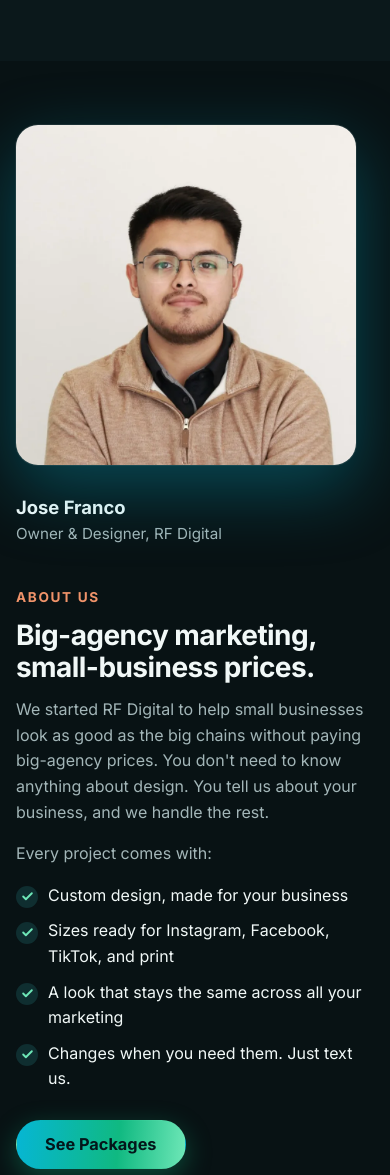
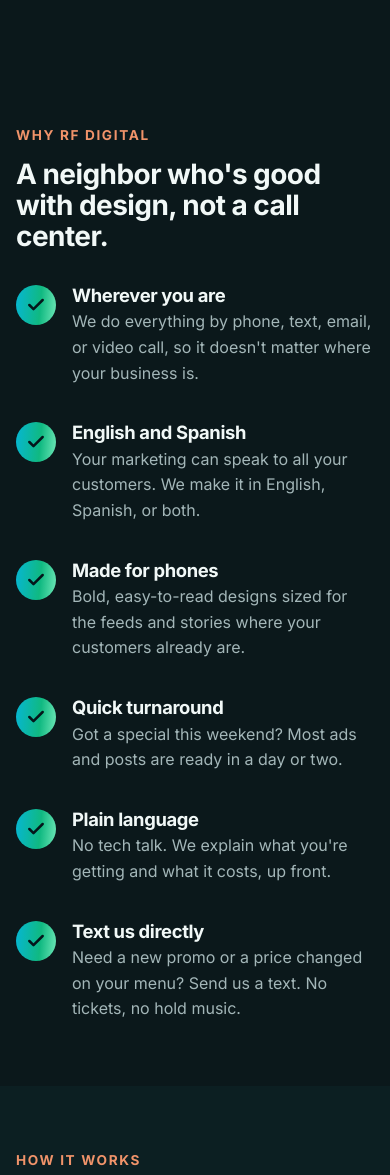
Before and after one commit to Jose-Franco22/rf-digital, a plain HTML site: page index.html in a window 390 px wide. Shown: the part 8548-9723 px from the top of the page. Drawn offline with Linux system fonts and the light colour scheme.

Commit message:
Remove the About section from the homepage
Drops the owner/About section along with its nav and footer links,
Spanish translations, styles, and scroll-reveal selector.

Co-Authored-By: Claude Opus 5.5 <noreply@anthropic.com>

```diff
--- a/assets/css/styles.css
+++ b/assets/css/styles.css
@@ -261,20 +261,6 @@ p { margin: 0 0 1em; }
 .card-links a:last-child { color: var(--slate); }
 .card-links .icon { width: 16px; height: 16px; }
 
-/* About */
-.about-grid { display: grid; grid-template-columns: .8fr 1.2fr; gap: 64px; align-items: center; }
-.owner { margin: 0; }
-.owner-photo {
-  aspect-ratio: 1 / 1; max-width: 440px; border-radius: var(--radius-lg); position: relative; overflow: hidden;
-  background: var(--brand-light);
-  box-shadow: 0 0 0 1px rgba(255,255,255,.08), 0 24px 70px var(--glow-a);
-}
-.owner-photo img { position: absolute; inset: 0; width: 100%; height: 100%; object-fit: cover; }
-.owner figcaption { margin-top: 28px; display: flex; flex-direction: column; }
-.owner figcaption b { font-family: var(--font-heading); font-size: 1.15rem; }
-.owner figcaption span { color: var(--slate); font-size: .95rem; }
-.about-copy > p:not(.eyebrow) { color: var(--slate); }
-
 .checklist { list-style: none; padding: 0; margin: 0 0 28px; }
 .checklist li { position: relative; padding-left: 32px; margin-bottom: 10px; }
 .checklist li::before {
@@ -456,8 +442,7 @@ p { margin: 0 0 1em; }
   .nav a:not(.btn)::after { display: none; }
   .nav-cta-mobile { display: flex; margin-top: 16px; }
   .header-actions { margin-left: auto; }
-  .about-grid, .contact-grid { grid-template-columns: 1fr; gap: 40px; }
-  .owner { max-width: 340px; }
+  .contact-grid { grid-template-columns: 1fr; gap: 40px; }
   .steps { grid-template-columns: 1fr; }
 }
 
--- a/assets/js/i18n.js
+++ b/assets/js/i18n.js
@@ -5,7 +5,6 @@ window.RF_ES = {
   "nav.services": "Servicios",
   "nav.pricing": "Paquetes",
   "nav.work": "Trabajos",
-  "nav.about": "Nosotros",
   "nav.faq": "Preguntas",
   "nav.contact": "Contacto",
   "cta.call": "Llama o manda texto",
@@ -31,15 +30,6 @@ window.RF_ES = {
   "svc.eyebrow": "Lo que hacemos",
   "svc.title": "Que te noten los clientes que pasan de largo.",
   "svc.lead": "La mayoría de la gente decide dónde comer o comprar desde su celular. Si tus publicaciones, anuncios y menú no llaman la atención, se van con el siguiente. Hacemos el marketing que los trae a tu negocio.",
-  "about.role": "Dueño y diseñador, RF Digital",
-  "about.eyebrow": "Sobre nosotros",
-  "about.title": "Marketing de agencia grande, a precio de negocio pequeño.",
-  "about.p1": "Empezamos RF Digital para que los negocios pequeños se vean tan bien como las grandes cadenas sin pagar precios de agencia grande. No necesitas saber nada de diseño. Tú nos cuentas de tu negocio y nosotros nos encargamos del resto.",
-  "about.p2": "Cada proyecto incluye:",
-  "about.l1": "Diseño a la medida de tu negocio",
-  "about.l2": "Tamaños listos para Instagram, Facebook, TikTok e impresión",
-  "about.l3": "Un estilo igual en todo tu marketing",
-  "about.l4": "Cambios cuando los necesites. Solo mándanos un texto.",
   "why.eyebrow": "Por qué RF Digital",
   "why.title": "Un vecino que sabe de diseño, no un call center.",
   "why.1.t": "Estés donde estés",
--- a/assets/js/main.js
+++ b/assets/js/main.js
@@ -42,7 +42,7 @@
 
   // Fade sections in as they scroll into view
   if ('IntersectionObserver' in window) {
-    var targets = document.querySelectorAll('.section-head, .card, .why, .steps li, .work-card, .price-card, .menu-pricing, .about-grid > *, .contact-grid > *');
+    var targets = document.querySelectorAll('.section-head, .card, .why, .steps li, .work-card, .price-card, .menu-pricing, .contact-grid > *');
     var io = new IntersectionObserver(function (entries) {
       entries.forEach(function (en) {
         if (en.isIntersecting) { en.target.classList.add('in'); io.unobserve(en.target); }
--- a/index.html
+++ b/index.html
@@ -67,7 +67,6 @@
         <a href="#pricing" data-i18n="nav.pricing">Packages</a>
         <a href="#events" data-i18n="nav.events">Events</a>
         <a href="#work" data-i18n="nav.work">Work</a>
-        <a href="#about" data-i18n="nav.about">About</a>
         <a href="#faq" data-i18n="nav.faq">FAQ</a>
         <a href="#contact" data-i18n="nav.contact">Contact</a>
         <a class="btn btn-cta nav-cta-mobile" href="tel:+19568442891" data-i18n="cta.call">Call or Text</a>
@@ -344,35 +343,6 @@
           </article>
         </div>
         <p class="price-terms" data-i18n="ev.note">We also make digital invitations and printed banners. Ask us for a quote on any pack.</p>
-      </div>
-    </section>
-
-    <!-- ===================== OWNER + OFFER ===================== -->
-    <section class="section" id="about">
-      <div class="container about-grid">
-        <figure class="owner">
-          <div class="owner-photo">
-            <img src="assets/img/jose.webp" alt="Jose Franco, owner of RF Digital" width="880" height="880" loading="lazy">
-          </div>
-          <figcaption>
-            <b>Jose Franco</b>
-            <span data-i18n="about.role">Owner &amp; Designer, RF Digital</span>
-          </figcaption>
-        </figure>
-
-        <div class="about-copy">
-          <p class="eyebrow" data-i18n="about.eyebrow">About us</p>
-          <h2 data-i18n="about.title">Big-agency marketing, small-business prices.</h2>
-          <p data-i18n="about.p1">We started RF Digital to help small businesses look as good as the big chains without paying big-agency prices. You don't need to know anything about design. You tell us about your business, and we handle the rest.</p>
-          <p data-i18n="about.p2">Every project comes with:</p>
-          <ul class="checklist">
-            <li data-i18n="about.l1">Custom design, made for your business</li>
-            <li data-i18n="about.l2">Sizes ready for Instagram, Facebook, TikTok, and print</li>
-            <li data-i18n="about.l3">A look that stays the same across all your marketing</li>
-            <li data-i18n="about.l4">Changes when you need them. Just text us.</li>
-          </ul>
-          <a class="btn btn-primary" href="#pricing" data-i18n="cta.pricing">See Packages</a>
-        </div>
       </div>
     </section>
 
@@ -853,7 +823,6 @@
           <li><a href="#pricing" data-i18n="nav.pricing">Packages</a></li>
           <li><a href="#events" data-i18n="nav.events">Events</a></li>
           <li><a href="#work" data-i18n="nav.work">Work</a></li>
-          <li><a href="#about" data-i18n="nav.about">About</a></li>
           <li><a href="#faq" data-i18n="nav.faq">FAQ</a></li>
         </ul>
       </div>
```
